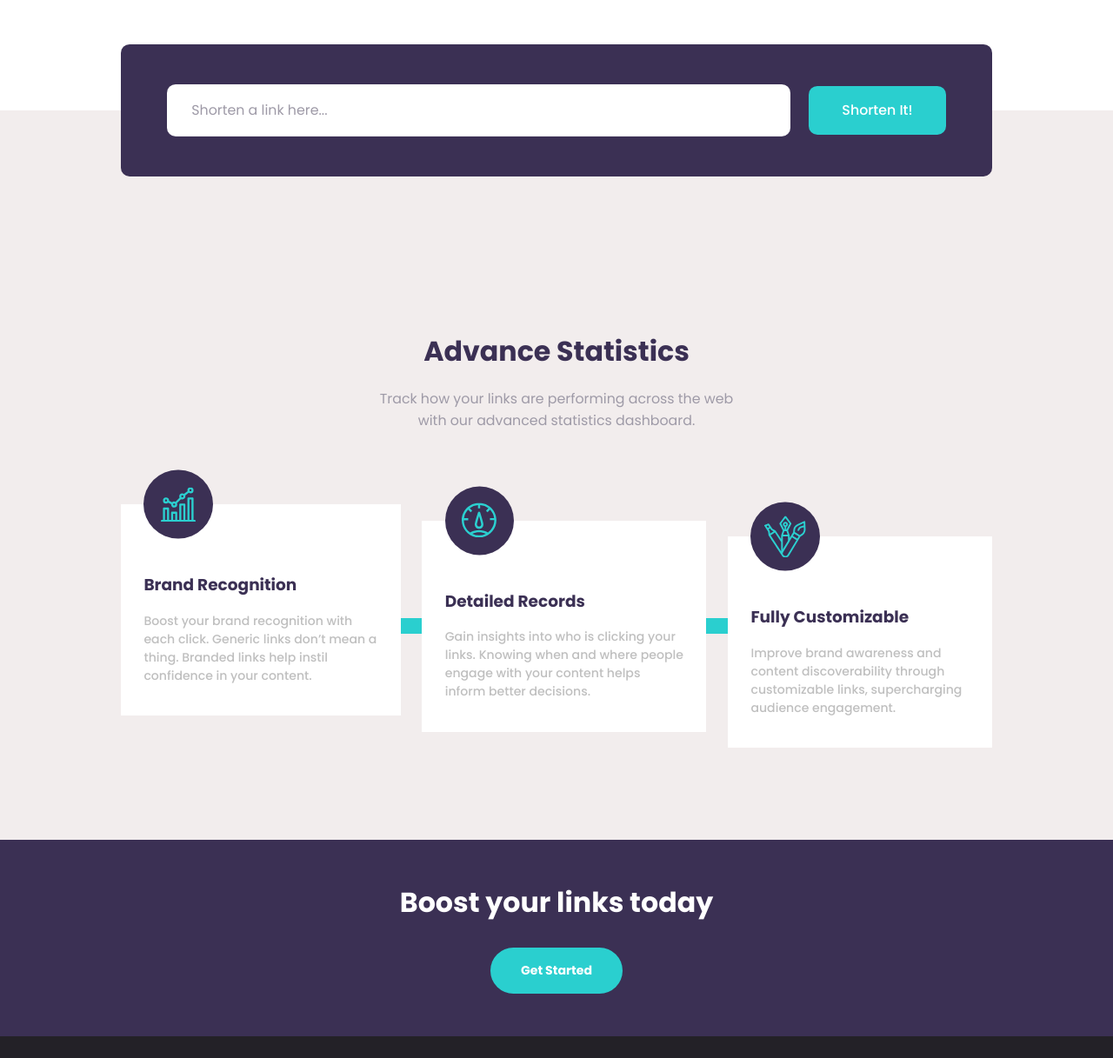
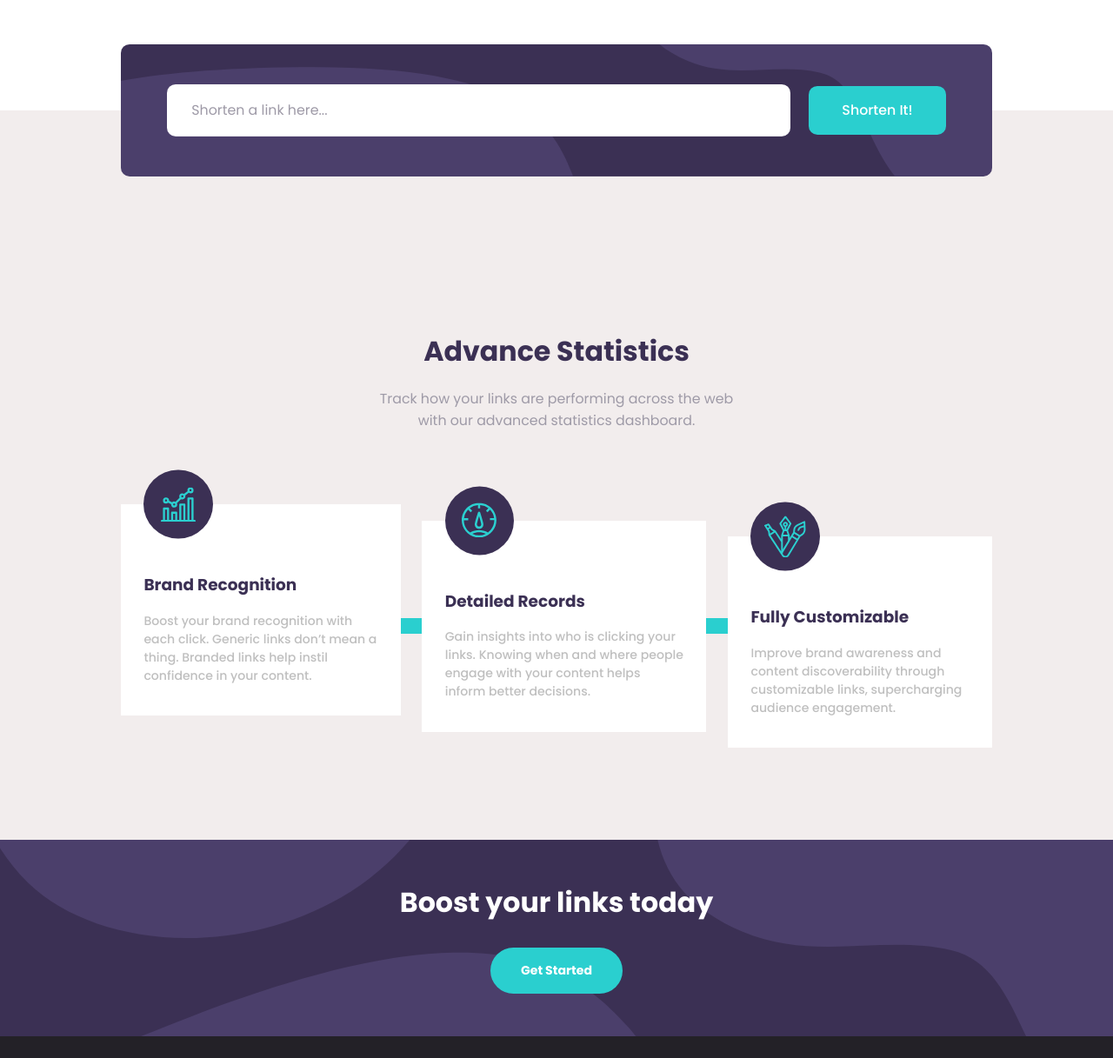
Before and after one commit to Divyajyoti1801/URL-Shortening-App, a website: page index.html in a window 1280 px wide. Shown: the part 623-1840 px from the top of the page at 87% size. Drawn offline with Linux system fonts and the light colour scheme.

Commit message:
Project completed

```diff
--- a/js/script.js
+++ b/js/script.js
@@ -61,7 +61,6 @@ function__btn.addEventListener('click', async(e) => {
 
         encodedParams.append("url", function__input.value);
         const {result_url} = await fetch('https://url-shortener-service.p.rapidapi.com/shorten', options).then(response => response.json()).then(data => data);
-        console.log(result_url);
         function__results.innerHTML = generateHTML(function__input.value, result_url);
         function__input.value = '';
     }
--- a/sass/_cta.scss
+++ b/sass/_cta.scss
@@ -2,6 +2,9 @@
     @include flexfunc(column,center,center);
     padding: 5.6rem $padding-standard-right;
     background: $color-Primary-dark-violet;
+    background-image: url('../images/bg-boost-desktop.svg');
+    background-repeat: none;
+    background-size: cover;
 
     &__header{
         color:$color-white;
@@ -20,6 +23,7 @@
     }
     @include mobileXRScreen{
         padding: 9rem $padding-mobile-left;
+        background-image: url('../images/bg-boost-mobile.svg');
         width: 100%;
     }
 }
--- a/sass/_footer.scss
+++ b/sass/_footer.scss
@@ -2,6 +2,7 @@
     @include flexfunc(row,space-between,flex-start);
     padding: 7rem $padding-standard-right;
     background: $color-very-dark-violet;
+
 
     &__logo{
         &--img{
--- a/sass/_function.scss
+++ b/sass/_function.scss
@@ -11,6 +11,9 @@
         background: $color-Primary-dark-violet;
         border-radius: $border-radius-rectangle;
         transform: translateY(-50%);
+        background-image: url('../images/bg-shorten-desktop.svg');
+        background-repeat: none;
+        background-size: cover;
         &--input-text{
             width: 82%;
             padding: 1.8rem 3rem;
@@ -115,10 +118,12 @@
 
     @include tabletIpadAir{
         padding: 0 $padding-mobile-right;
+
     }
     @include mobileXRScreen{
         padding: 0 $padding-mobile-left;
         &__input{
+            background-image: url('../images/bg-shorten-mobile.svg');
             flex-direction: column;
             &--input-text{
                 width: 100%;
```
Also changed, not shown: css/main.css, 1 other file.
